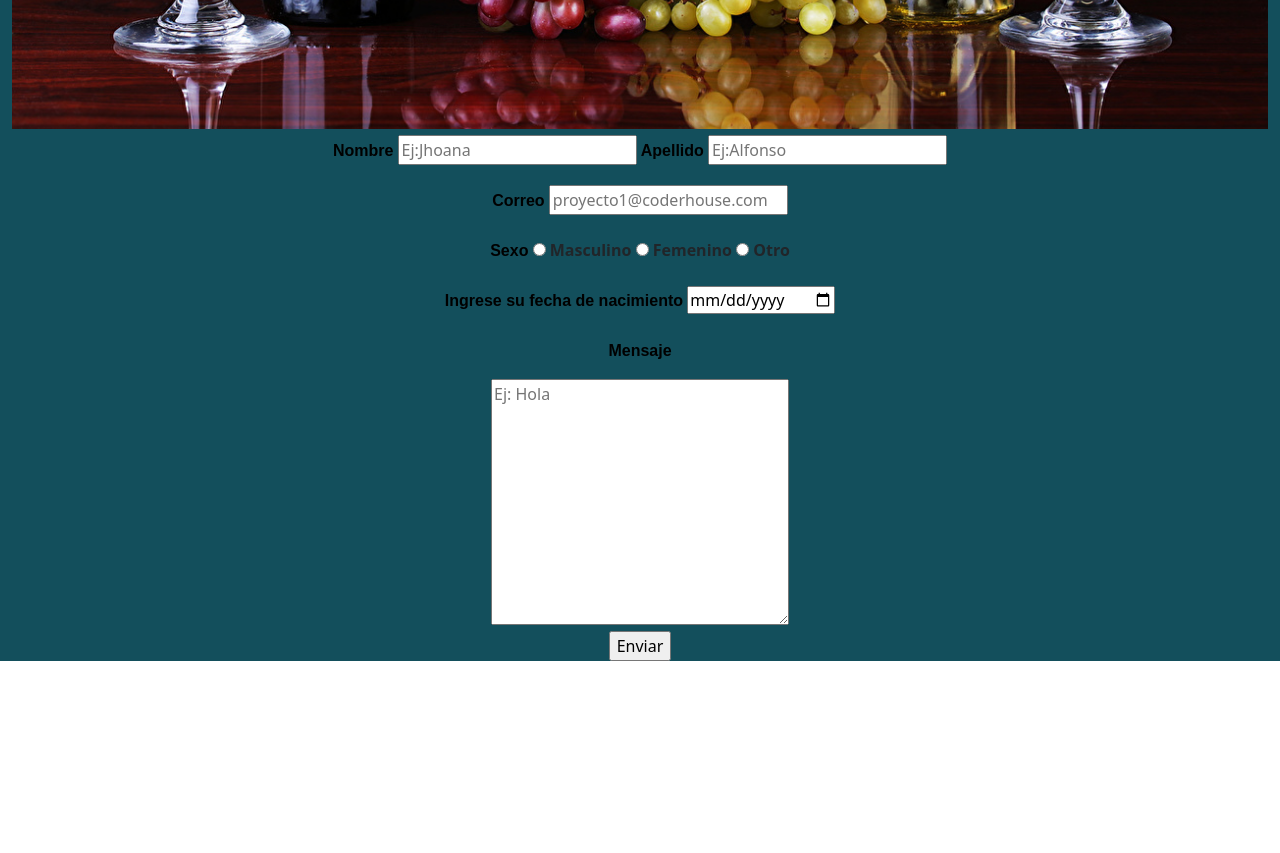
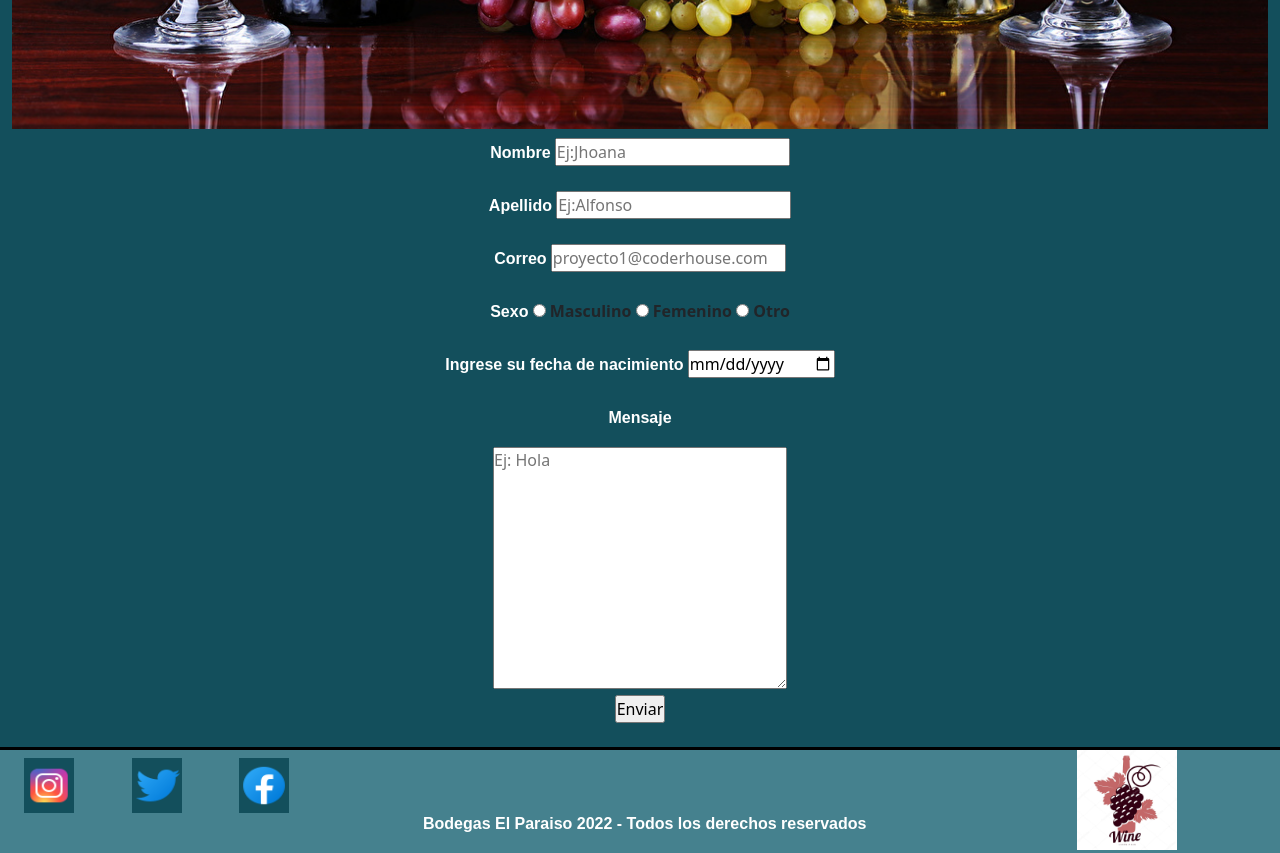
Before and after one commit to JJuliaan/BodegaElParaiso, a website: page Pages/contacto.html in a window 1280 px wide. Shown: the part 900-1753 px from the top of the page. Before the commit the page ends 1561 px from the top, so only its background shows below. Drawn offline with nearby package versions, Linux system fonts and the light colour scheme.

Commit message:
Puliendo todas las pages

```diff
--- a/Pages/contacto.html
+++ b/Pages/contacto.html
@@ -30,14 +30,14 @@
                 </div>
             </nav>
         </header>
-        <main class="row">
+        <main class="row" style="padding-right: 0%;">
             <div class="col-12 col-lg-12">
                 <h1>Contacto</h1>
             </div>
             <div class="col-12 col-lg-12"><img src="../Img/contactos.jpg" class="imgCont" alt=""></div>
             <form class="col-12 col-lg-12" action="" autocomplete="on">
                 <label for="nombre"><p>Nombre</p></label>
-                <input type="text" name="nombre" id="nombre" placeholder="Ej:Jhoana" required>
+                <input type="text" name="nombre" id="nombre" placeholder="Ej:Jhoana" required><br>
                 <label for="apellido"><p> Apellido </p></label>
                 <input type="text" name="apellido" id="apellido" placeholder="Ej:Alfonso" required><br>
                 <label for="correo"><p>Correo</p></label>
@@ -50,10 +50,45 @@
                 <input type="date" name="datemin" id="datemin" min="2004-01-02"><br>
                 <label for="mensaje"><p>Mensaje</p></label><br>
                 <textarea name="mensaje" id="mensaje" cols="30" rows="10" placeholder="Ej: Hola"></textarea><br>
-                <input type="submit" name="Enviar" value="Enviar">
+                <input type="submit" name="Enviar" value="Enviar"><br><br>
             </form>
         </main>
     </div>
+    <footer class="row" style="border-top: solid black; margin-right: 0%;">
+        <div class="col-3 col-lg-1">
+          <nav class="navbar navbar-light">
+            <div class="container">
+              <a class="navbar-brand" href="https://www.instagram.com/">
+                <img src="../Img/icons8-instagram-48.png">
+              </a>
+            </div>
+          </nav>
+        </div>
+        <div class="col-3 col-lg-1">
+          <nav class="navbar navbar-light">
+            <div class="container">
+              <a class="navbar-brand" href="https://twitter.com/home">
+                <img src="../Img/icons8-twitter-48.png">
+              </a>
+            </div>
+          </nav>
+        </div>
+        <div class="col-3 col-lg-1">
+          <nav class="navbar navbar-light">
+            <div class="container">
+              <a class="navbar-brand" href="https://www.facebook.com/">
+                <img src="../Img/icons8-facebook-48.png">
+              </a>
+            </div>
+          </nav>
+        </div>
+        <div class="col-12 col-lg-7">
+          <p>Bodegas El Paraiso 2022 - Todos los derechos reservados</p>
+        </div>
+        <div class="col-12 col-lg-2">
+          <img src="../Img/Logo.jfif" class="LogoF">
+        </div>
+    </footer>
     <script src="https://cdn.jsdelivr.net/npm/bootstrap@5.0.2/dist/js/bootstrap.bundle.min.js" integrity="sha384-MrcW6ZMFYlzcLA8Nl+NtUVF0sA7MsXsP1UyJoMp4YLEuNSfAP+JcXn/tWtIaxVXM" crossorigin="anonymous"></script>
 </body>
 </html>
--- a/scss/_footer.scss
+++ b/scss/_footer.scss
@@ -6,9 +6,4 @@ footer{
             @include altoAncho(45px, 50px)
         }
     }
-    div{
-        p{
-            @include padding(60px, 0, 100px, 0)
-        }
-    }
 }
--- a/scss/_formato.scss
+++ b/scss/_formato.scss
@@ -1,8 +1,8 @@
 main h1{@include padding(10px, 0, 0, 0)}
-p{font-family: Arial, Helvetica, sans-serif; font-weight: bold; @include padding(10px, 0, 0, 0); color: map-get($estilos, colorLetras);}
+p{font-family: Arial, Helvetica, sans-serif; font-weight: bold; @include padding(10px, 0, 0, 0); color: map-get($estilos, colorLetras); line-height: 1.69;}
 h2, h3, h4, h5{font-family: system-ui, -apple-system, BlinkMacSystemFont, 'Segoe UI', Roboto, Oxygen, Ubuntu, Cantarell, 'Open Sans', 'Helvetica Neue', sans-serif; color: map-get($estilos, colorTitulo); @include padding(0, 10px, 0, 0);}
 h4, h5{color: map-get($estilos, colorLetras); font-weight: bold;}
 h1{font-family: 'Franklin Gothic Medium', 'Arial Narrow', Arial, sans-serif; color: map-get($estilos, colorTitulo); @include padding(0, 10px, 0, 0);}
 .borderT{
-    border-bottom: solid map-get($estilos, colorLetras);
+    border-bottom: solid map-get($estilos, colorBorde);
 }
--- a/scss/_imagenes.scss
+++ b/scss/_imagenes.scss
@@ -1,9 +1,7 @@
 .Logo{width: 100px;}
 .LogoF{@extend .Logo}
-.carrucel{height: map-get($estilos, largoCarrucel);}
 .imgNH{width: 100%;}
 .imgV{@extend .imgNH;}
 .imgFinc{@extend .imgNH;}
 .imgCont{@extend .imgNH;}
-.vinoParaiso{width: 50%;}
 .imgPC{margin-bottom: -3px;}
--- a/scss/_mediaqueries.scss
+++ b/scss/_mediaqueries.scss
@@ -1,10 +1,21 @@
 @media only screen and (max-width: 768px) {
     .vinoParaiso{width: 100%;}
+    .mapas{width:200px; height:150px;}
     .LogoF{display: none;}
-    .carrucel{height: map-get($estilos, largoCarrucel/3);}
+    .carrucel{height: map-get($estilos, largoCarrucelM);}
     footer{
         div{
-            p{@include padding(0, 0, 0, 0)}
+            p{@include padding(0, 0, 0, 0);}
         }
     }
 }
+@media only screen and (min-width: 1024px) {
+    .mapas{width: 1150px; height:500px;}
+    .vinoParaiso{width: 50%;}
+    .carrucel{height: map-get($estilos, largoCarrucel);}
+    footer{
+        div{
+            p{@include padding(60px, 0, 100px, 0)}
+        }
+    }
+}
--- a/scss/_variables.scss
+++ b/scss/_variables.scss
@@ -1,3 +1,4 @@
+*  {box-sizing: border-box ; padding: 0 ;margin: 0 ;}
 @mixin padding($pTop, $pBottom, $pLeft, $pRight){
     padding-top: $pTop;
     padding-bottom: $pBottom;
@@ -12,7 +13,9 @@ $estilos:(
     colorTitulo: #00FFFF,
     colorHF: #45818E,
     colorM: #134F5C,
-    colorLetras: black,
+    colorLetras: white,
+    colorBorde: black,
     centro: center,
     largoCarrucel: 735px,
-);
+    largoCarrucelM: 200px
+)
--- a/scss/style.scss
+++ b/scss/style.scss
@@ -1,8 +1,7 @@
 @import "_variables.scss";
-@import "_fincas.scss";
+@import "_mediaqueries.scss";
 @import "_imagenes.scss";
 @import "_formato.scss";
 @import "_header.scss";
 @import "_main.scss";
 @import "_footer.scss";
-@import "_mediaqueries.scss";
```
Also changed, not shown: Pages/fincas.html (+11 -11 lines), CSS/estilo.css, scss/_fincas.scss (added).
